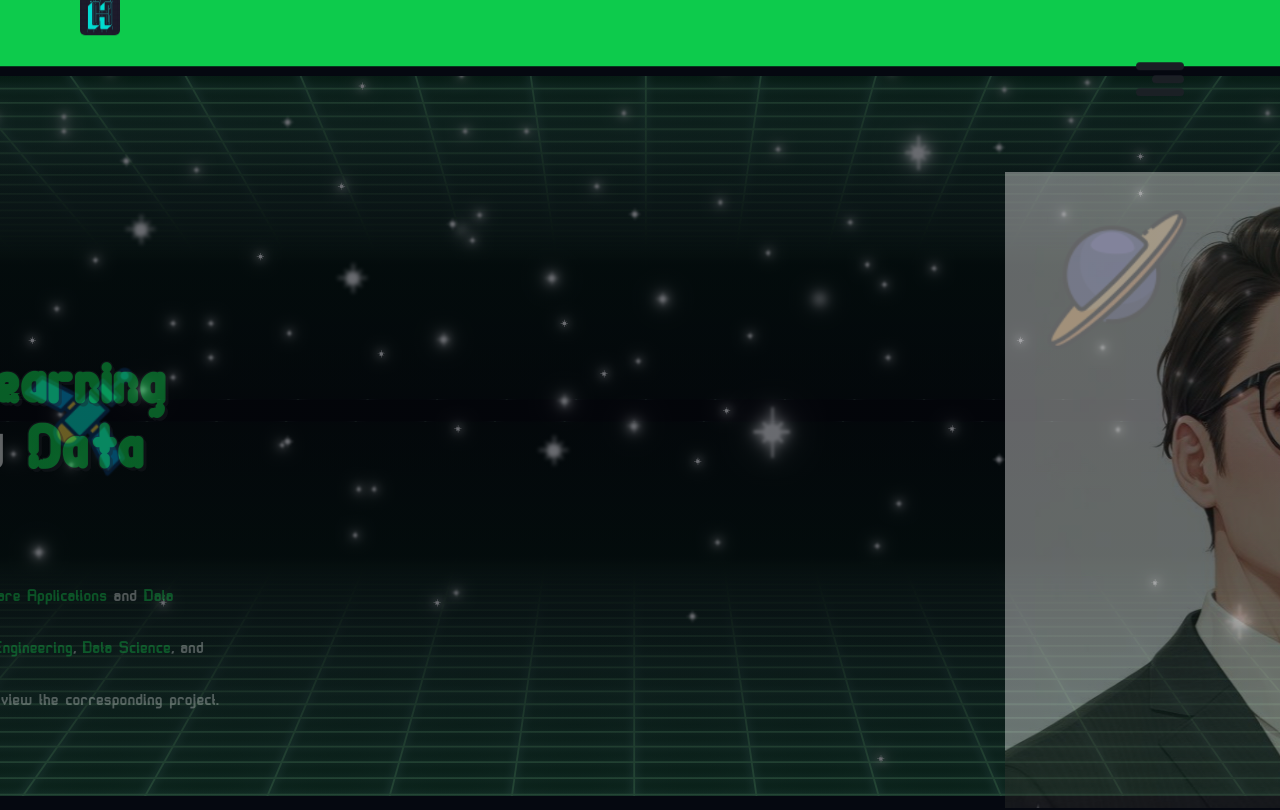
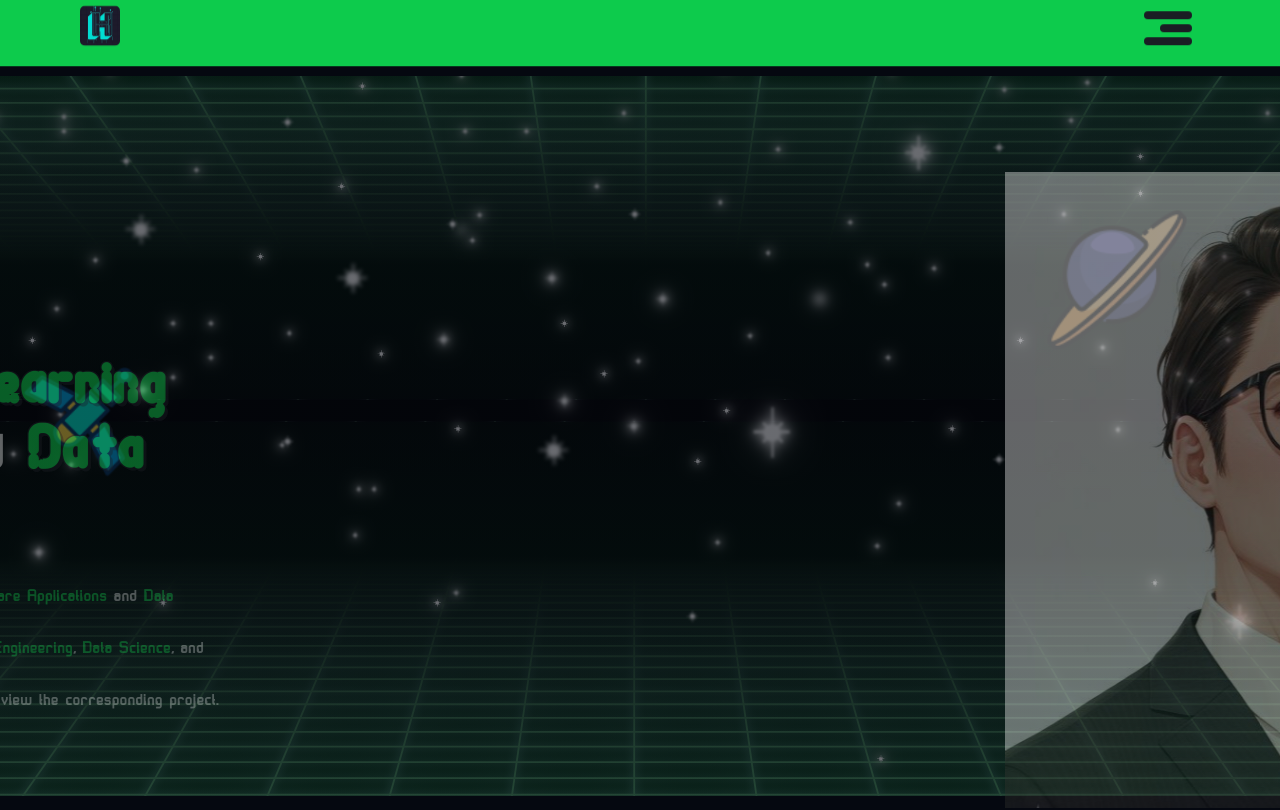
Before and after one commit to waraaaho/howard-ho, a React (Create React App) app: page /#/ in a window 1280 px wide. Shown: the top 810 px of the page. Built offline with nearby package versions, Linux system fonts and the light colour scheme.

Commit message:
header UI update
github, notion in header arranged in rows
nav_button clickable area increased

```diff
--- a/src/pages/Header/header.js
+++ b/src/pages/Header/header.js
@@ -180,6 +180,7 @@ function Header() {
           <span className="nav__icon">&nbsp;</span>
         </label>
         <div className="navigation" ref={elSocials}>
+          {/* large_menu is on the left side to navigate to github, linkedin, notion, and calendly */}
           <div className="large_menu">
             <a
               className="github"
@@ -233,7 +234,7 @@ function Header() {
   <path d="M6.017 4.313l55.333 -4.087c6.797 -0.583 8.543 -0.19 12.817 2.917l17.663 12.443c2.913 2.14 3.883 2.723 3.883 5.053v68.243c0 4.277 -1.553 6.807 -6.99 7.193L24.467 99.967c-4.08 0.193 -6.023 -0.39 -8.16 -3.113L3.3 79.94c-2.333 -3.113 -3.3 -5.443 -3.3 -8.167V11.113c0 -3.497 1.553 -6.413 6.017 -6.8z" fill="#fff"/>
   <path fill-rule="evenodd" clip-rule="evenodd" d="M61.35 0.227l-55.333 4.087C1.553 4.7 0 7.617 0 11.113v60.66c0 2.723 0.967 5.053 3.3 8.167l13.007 16.913c2.137 2.723 4.08 3.307 8.16 3.113l64.257 -3.89c5.433 -0.387 6.99 -2.917 6.99 -7.193V20.64c0 -2.21 -0.873 -2.847 -3.443 -4.733L74.167 3.143c-4.273 -3.107 -6.02 -3.5 -12.817 -2.917zM25.92 19.523c-5.247 0.353 -6.437 0.433 -9.417 -1.99L8.927 11.507c-0.77 -0.78 -0.383 -1.753 1.557 -1.947l53.193 -3.887c4.467 -0.39 6.793 1.167 8.54 2.527l9.123 6.61c0.39 0.197 1.36 1.36 0.193 1.36l-54.933 3.307 -0.68 0.047zM19.803 88.3V30.367c0 -2.53 0.777 -3.697 3.103 -3.893L86 22.78c2.14 -0.193 3.107 1.167 3.107 3.693v57.547c0 2.53 -0.39 4.67 -3.883 4.863l-60.377 3.5c-3.493 0.193 -5.043 -0.97 -5.043 -4.083zm59.6 -54.827c0.387 1.75 0 3.5 -1.75 3.7l-2.91 0.577v42.773c-2.527 1.36 -4.853 2.137 -6.797 2.137 -3.107 0 -3.883 -0.973 -6.21 -3.887l-19.03 -29.94v28.967l6.02 1.363s0 3.5 -4.857 3.5l-13.39 0.777c-0.39 -0.78 0 -2.723 1.357 -3.11l3.497 -0.97v-38.3L30.48 40.667c-0.39 -1.75 0.58 -4.277 3.3 -4.473l14.367 -0.967 19.8 30.327v-26.83l-5.047 -0.58c-0.39 -2.143 1.163 -3.7 3.103 -3.89l13.4 -0.78z" fill="#000"/>
 </svg>
-                <p>notion</p>
+                <p>Notion</p>
               </div>
             </a>
 
@@ -259,6 +260,7 @@ function Header() {
               </div>
             </a>
           </div>
+          {/* small_menu is on the right side to navigate to other pages */}
           <div className="small_menu">
             <ul>
               <li className="menu-one">
--- a/src/pages/Header/header.scss
+++ b/src/pages/Header/header.scss
@@ -24,52 +24,22 @@
     padding: 0;
     z-index: 500;
     left: 5rem;
-
-    @media (min-width: 1025px) and (max-width: 1300px) {
-      // width: 86px;
-      // height: 87px;
-      left: 5rem;
-      top: 5px;
-    }
+    top: 50%;
+    transform: translateY(-50%);
     @media (min-width: 760px) and (max-width: 1024px) {
-      // width: 79px;
-      // height: 80px;
       left: 2rem;
-      top: 6px;
     }
     @media (min-width: 480px) and (max-width: 759px) {
-      // width: 70px;
-      // height: 71px;
-      left: 1.8rem;
-      top: 9px;
+      left: 1.2rem;
     }
     @media (max-width: 479px) {
-      // width: 60px;
-      // height: 61px;
-      left: 1.5rem;
-      top: 9px;
+      left: 0.5rem;
     }
     .logo-png {
       width: 40px;
       height: 40px;
       top: 50%;
       border-radius: 5px;
-      @media (min-width: 1025px) and (max-width: 1300px) {
-        width: 40px;
-        height: 40px;
-      }
-      @media (min-width: 760px) and (max-width: 1024px) {
-        width: 40px;
-        height: 40px;
-      }
-      @media (min-width: 480px) and (max-width: 759px) {
-        width: 40px;
-        height: 40px;
-      }
-      @media (max-width: 479px) {
-        width: 40px;
-        height: 40px;
-      }
     }
   }
   .menu-toggle {
@@ -139,6 +109,8 @@
       position: fixed;
       right: 5rem;
       width: 60px;
+      top: 50%;
+      transform: translateY(-50%);
       z-index: 2000;
       border-radius: 5px;
       cursor: pointer;
@@ -147,30 +119,16 @@
       align-items: center;
       animation: wobble 1s ease forwards 10s;
       animation-iteration-count: 3;
-      @media (min-width: 1025px) and (max-width: 1300px) {
-        width: 50px;
-        height: 38px;
-        padding: 0.8rem;
-        right: 5rem;
+
+      &::before {
+        content: '';
+        position: absolute;
+        top: -1px;
+        right: -15px;
+        bottom: -35px;
+        left: -15px;
       }
-      @media (min-width: 760px) and (max-width: 1024px) {
-        width: 42px;
-        height: 32px;
-        padding: 0.7rem;
-        right: 2rem;
-      }
-      @media (min-width: 480px) and (max-width: 759px) {
-        width: 40px;
-        height: 30px;
-        padding: 0.6rem;
-        right: 1.8rem;
-      }
-      @media (max-width: 479px) {
-        width: 35px;
-        height: 25px;
-        padding: 0.5rem;
-        right: 1.5rem;
-      }
+
       &:hover .nav__icon::before {
         top: -1rem;
       }
@@ -330,6 +288,7 @@
         display: flex;
         @media (min-width: 760px) {
           max-width: 50vw;
+          flex-direction: column;
         }
         @media (min-width: 480px) and (max-width: 759px) {
           width: 100vw !important;
@@ -348,8 +307,8 @@
           justify-content: center;
         }
         .github {
-          width: 25%;
-          height: 100%;
+          width: 100%;
+          height: 25%;
           margin: 0;
           padding: 0;
           background: #333333;
@@ -381,7 +340,7 @@
           }
           .github_box {
             display: flex;
-            flex-direction: column;
+            flex-direction: row;
             align-items: center;
             @media (min-width: 480px) and (max-width: 759px) {
               flex-direction: row;
@@ -392,17 +351,17 @@
               justify-content: space-between;
             }
             p {
-              transform: rotate(0.75turn);
+              transform: none;
               font-size: 5.5rem;
               font-weight: 600;
-              padding-right: 3rem;
+              padding-left: 3rem;
               @media (min-width: 1025px) and (max-width: 1300px) {
                 font-size: 5.2rem;
-                padding-right: 2.7rem;
+                padding-left: 2.7rem;
               }
               @media (min-width: 760px) and (max-width: 1024px) {
                 font-size: 4.6rem;
-                padding-right: 2.4rem;
+                padding-left: 2.4rem;
               }
               @media (min-width: 480px) and (max-width: 759px) {
                 transform: rotate(0turn);
@@ -416,7 +375,7 @@
               }
             }
             svg {
-              transform: rotate(0.75turn);
+              transform: none;
               width: 85px;
               height: 85px;
               padding-left: 3rem;
@@ -446,8 +405,8 @@
           }
         }
         .linkedin {
-          width: 25%;
-          height: 100%;
+          width: 100%;
+          height: 25%;
           margin: 0;
           background: #0077b5;
           color: #cce4f0;
@@ -478,7 +437,7 @@
           }
           .linkedin_box {
             display: flex;
-            flex-direction: column;
+            flex-direction: row;
             align-items: center;
             @media (min-width: 480px) and (max-width: 759px) {
               flex-direction: row;
@@ -489,17 +448,17 @@
               justify-content: space-between;
             }
             p {
-              transform: rotate(0.75turn);
+              transform: rotate(0turn);
               font-size: 5.5rem;
               font-weight: 600;
-              padding-right: 3rem;
+              padding-left: 3rem;
               @media (min-width: 1025px) and (max-width: 1300px) {
                 font-size: 5.2rem;
-                padding-right: 2.7rem;
+                padding-left: 2.7rem;
               }
               @media (min-width: 760px) and (max-width: 1024px) {
                 font-size: 4.6rem;
-                padding-right: 2.4rem;
+                padding-left: 2.4rem;
               }
               @media (min-width: 480px) and (max-width: 759px) {
                 transform: rotate(0turn);
@@ -513,7 +472,7 @@
               }
             }
             svg {
-              transform: rotate(0.75turn);
+              transform: rotate(0turn);
               width: 85px;
               height: 85px;
               padding-left: 3rem;
@@ -543,8 +502,8 @@
           }
         }
         .notion {
-          width: 25%;
-          height: 100%;
+          width: 100%;
+          height: 25%;
           margin: 0;
           background: #b8bfcc;
           color: #d2ecfc;
@@ -575,7 +534,7 @@
           }
           .notion_box {
             display: flex;
-            flex-direction: column;
+            flex-direction: row;
             align-items: center;
             @media (min-width: 480px) and (max-width: 759px) {
               flex-direction: row;
@@ -586,17 +545,17 @@
               justify-content: space-between;
             }
             p {
-              transform: rotate(0.75turn);
+              transform: rotate(0turn);
               font-size: 5.5rem;
               font-weight: 600;
-              padding-right: 3rem;
+              padding-left: 3rem;
               @media (min-width: 1025px) and (max-width: 1300px) {
                 font-size: 5.2rem;
-                padding-right: 2.7rem;
+                padding-left: 2.7rem;
               }
               @media (min-width: 760px) and (max-width: 1024px) {
                 font-size: 4.6rem;
-                padding-right: 2.4rem;
+                padding-left: 2.4rem;
               }
               @media (min-width: 480px) and (max-width: 759px) {
                 transform: rotate(0turn);
@@ -610,7 +569,7 @@
               }
             }
             svg {
-              transform: rotate(0.75turn);
+              transform: rotate(0turn);
               width: 85px;
               height: 85px;
               padding-left: 3rem;
@@ -640,8 +599,8 @@
           }
         }
         .schedule {
-          width: 25%;
-          height: 100%;
+          width: 100%;
+          height: 25%;
           margin: 0;
           background: #006cff;
           color: #cce2ff;
@@ -672,7 +631,7 @@
           }
           .schedule_box {
             display: flex;
-            flex-direction: column;
+            flex-direction: row;
             align-items: center;
             @media (min-width: 480px) and (max-width: 759px) {
               flex-direction: row;
@@ -683,17 +642,17 @@
               justify-content: space-between;
             }
             p {
-              transform: rotate(0.75turn);
+              transform: rotate(0turn);
               font-size: 5.5rem;
               font-weight: 600;
-              padding-right: 3rem;
+              padding-left: 3rem;
               @media (min-width: 1025px) and (max-width: 1300px) {
                 font-size: 5.2rem;
-                padding-right: 2.7rem;
+                padding-left: 2.7rem;
               }
               @media (min-width: 760px) and (max-width: 1024px) {
                 font-size: 4.6rem;
-                padding-right: 2.4rem;
+                padding-left: 2.4rem;
               }
               @media (min-width: 480px) and (max-width: 759px) {
                 transform: rotate(0turn);
@@ -707,7 +666,7 @@
               }
             }
             svg {
-              transform: rotate(0.75turn);
+              transform: rotate(0turn);
               width: 85px;
               height: 85px;
               padding-left: 3rem;
```
